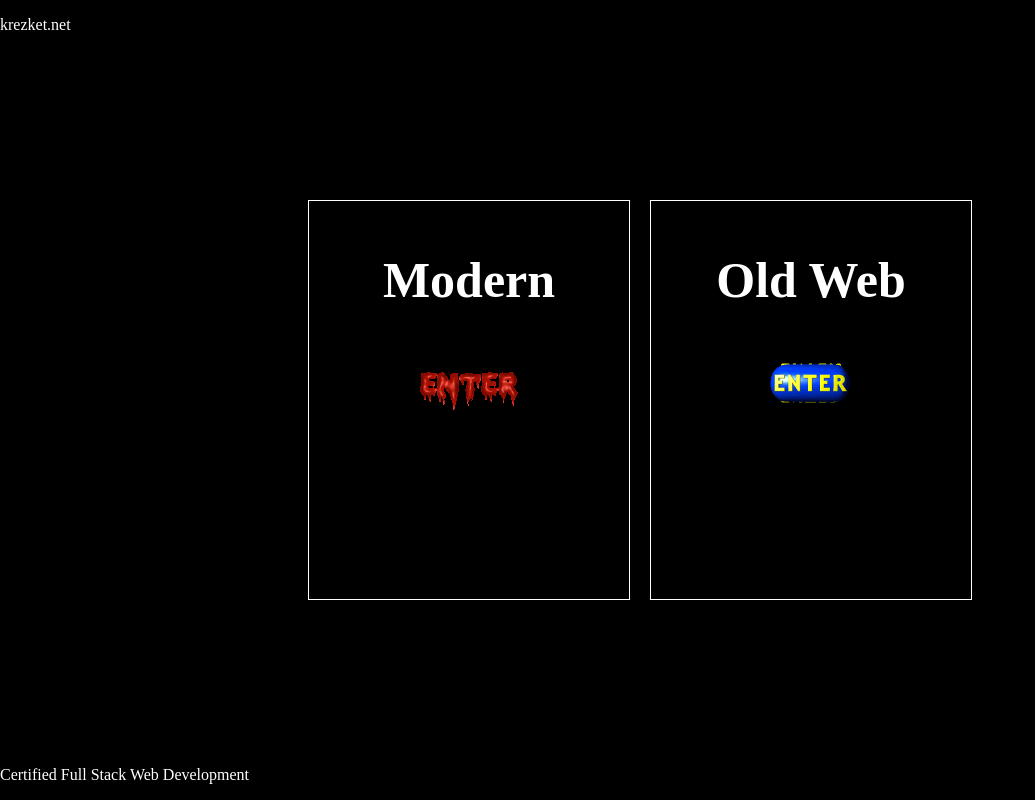
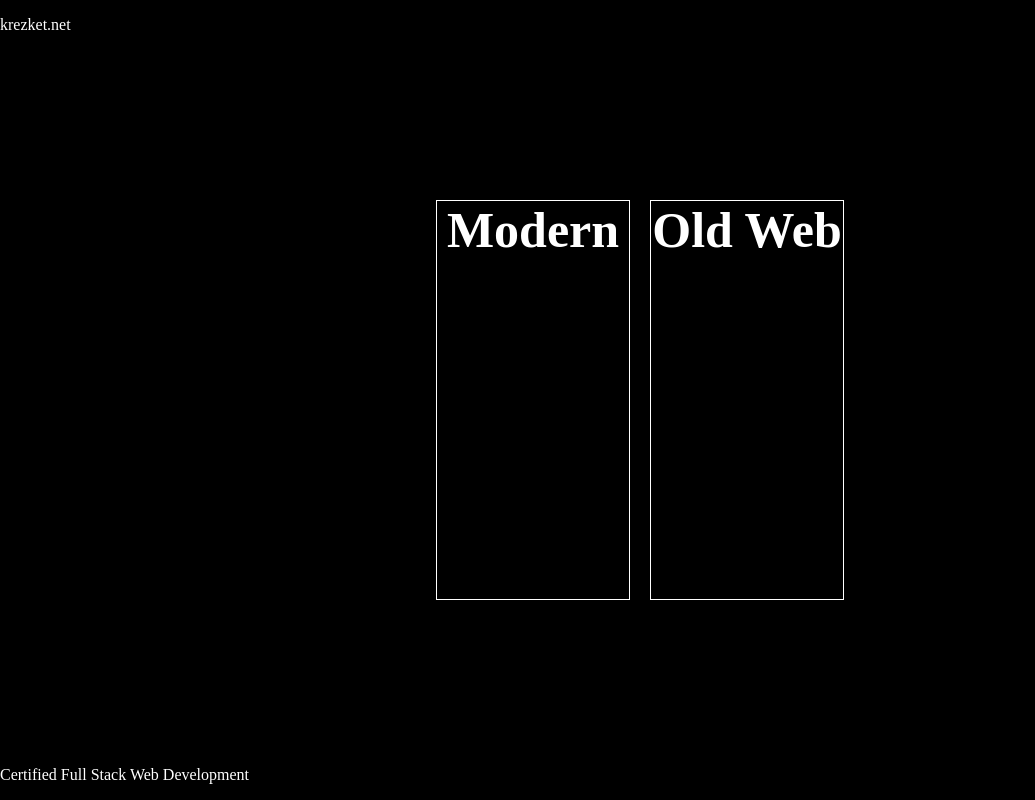
Before and after one commit to krezket/krezket.net, a React (Vite) app: page / in a window 1280 px wide. Shown: the whole page, without its empty margins (0-1035 px from the left). Built offline with nearby package versions, Linux system fonts and the light colour scheme; a web font is replaced by a local one.

Commit message:
css in gate

```diff
--- a/src/pages/Enter/Gate.css
+++ b/src/pages/Enter/Gate.css
@@ -14,10 +14,15 @@
 h3 {
     font-size: 50px;
     color: white;
+    margin: 0;
 }
-.enter {
+.card {
     border: 1px solid white;
-    width: 25%;
+    width: 15%;
+    transition: ease 0.5s;
+}
+.card:hover {
+    width: 30%;
 }
 .enter-header {
     color: white;
--- a/src/pages/Enter/Gate.jsx
+++ b/src/pages/Enter/Gate.jsx
@@ -23,13 +23,11 @@ export default function Gate(props) {
                 <p>krezket.net</p>
             </header>
             <main className='e-main'>
-                <div className='enter' id='enter-mod'>
+                <div className='card' id='enter-mod' onClick={submitHandler}>
                     <h3>Modern</h3>
-                    <img src={enter} alt="enter" onClick={submitHandler} />
                 </div>
-                <div className='enter' id='enter-ow'>
+                <div className='card' id='enter-ow' onClick={submitHandler2}>
                     <h3>Old Web</h3>
-                    <img src={enter2} alt="enter" onClick={submitHandler2} />
                 </div>
             </main>
             <footer>
```
